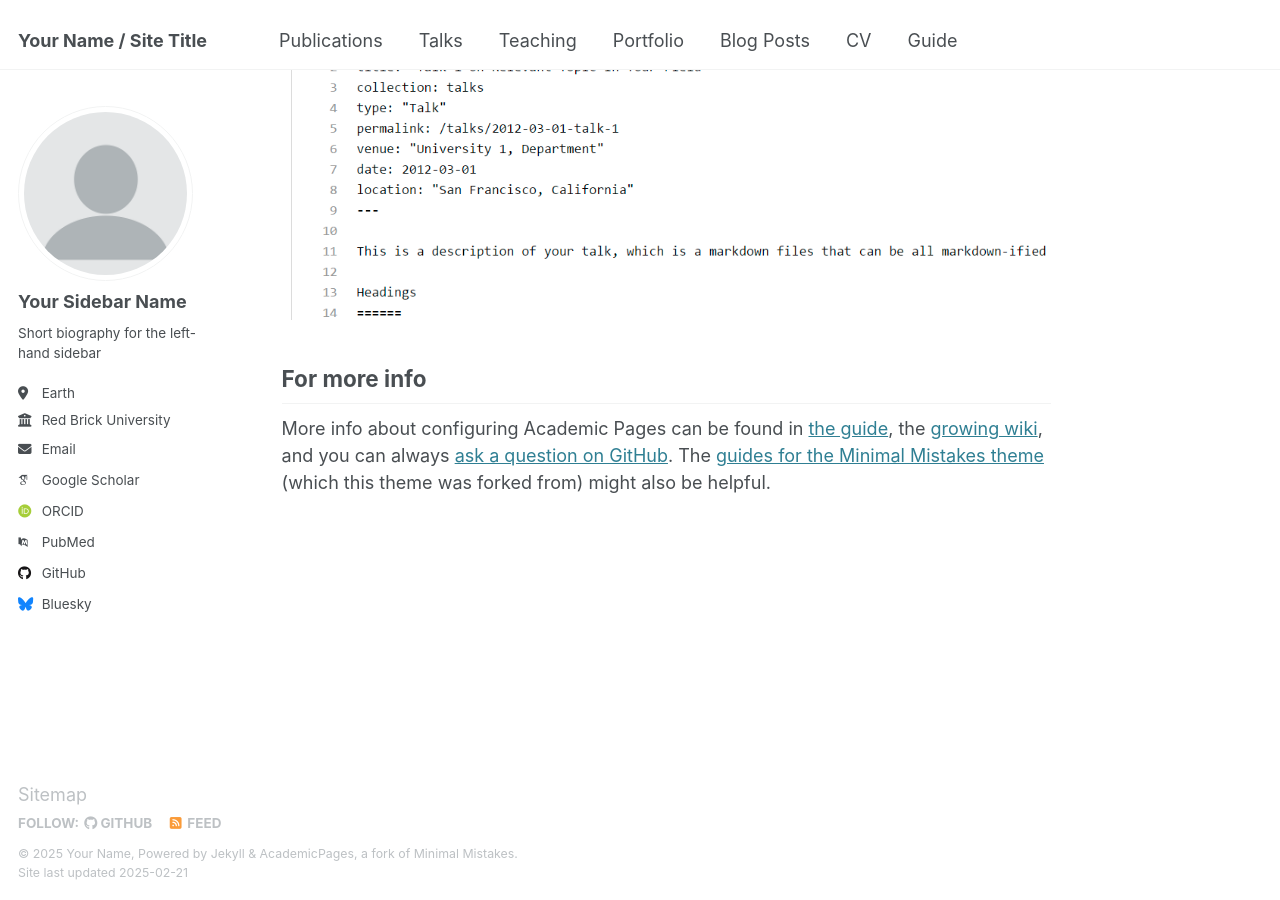
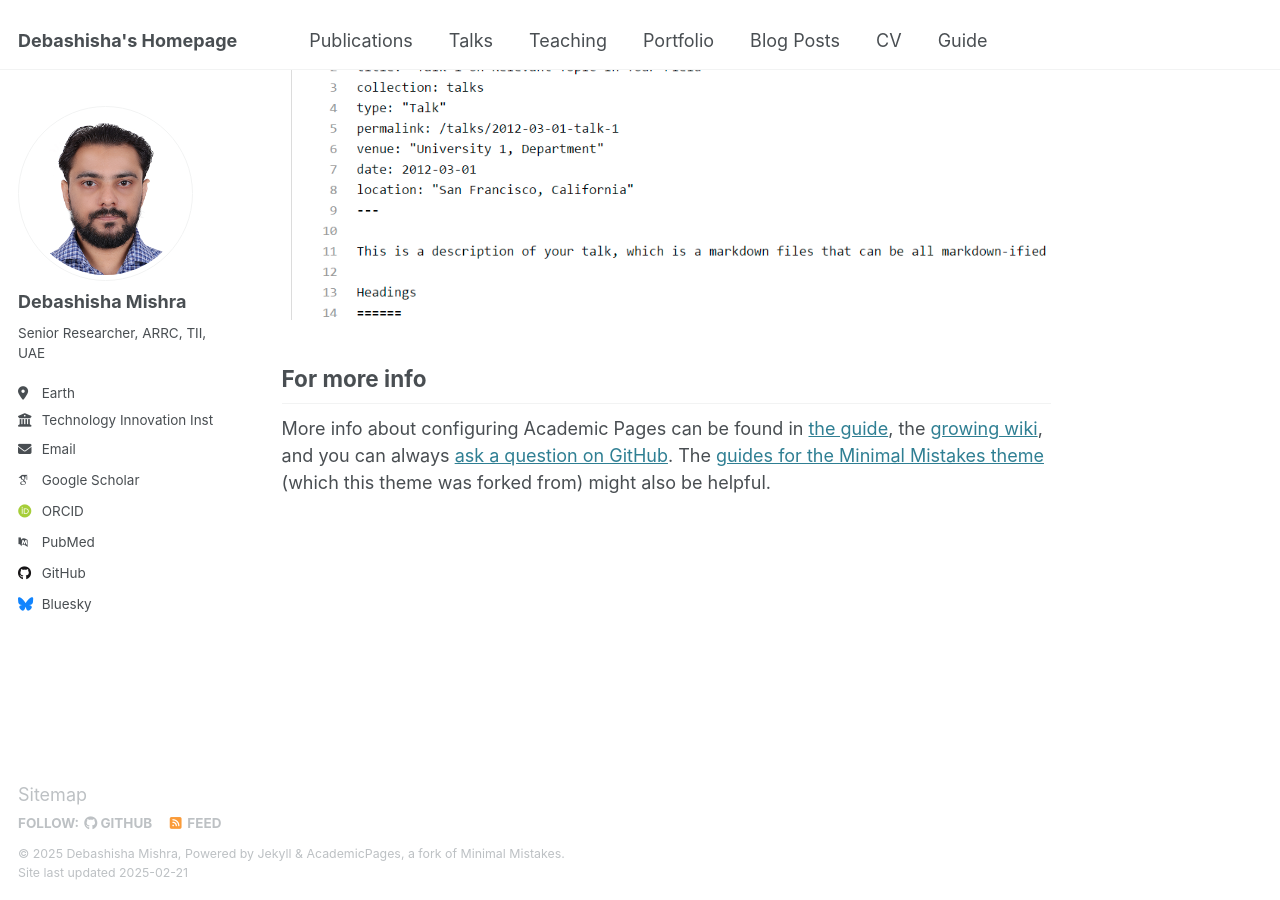
Before and after one commit to debashish216/debashish216.github.io, a Jekyll site: the page built from _pages/about.md, in a window 1280 px wide and 900 px high, scrolled down 2642 px. Built offline with Jekyll 4.4.1, drawn with Linux system fonts in a browser that asks for light colours; some web fonts are replaced.

Commit message:
Initial commit

```diff
--- a/_config.yml
+++ b/_config.yml
@@ -9,33 +9,33 @@
 # Basic Site Settings
 locale                   : "en-US"
 site_theme               : "default"
-title                    : "Your Name / Site Title"
+title                    : "Debashisha's Homepage"
 title_separator          : "-"
-name                     : &name "Your Name"
+name                     : &name "Debashisha Mishra"
 description              : &description "personal description"
-url                      : https://academicpages.github.io # the base hostname & protocol for your site e.g. "https://[your GitHub username].github.io"
+url                      : https://debashish216.github.io/ # the base hostname & protocol for your site e.g. "https://[your GitHub username].github.io"
 baseurl                  : "" # the subpath of your site, e.g. "/blog"
-repository               : "academicpages/academicpages.github.io"
+repository               : "https://github.com/debashish216/debashish216.github.io"
 
 # Site Author - The following control what appear as part of the author content on the side bar.
 #               If a field is blank the icon and link will not appear, otherwise it will be shown.
 #               Additional customization can be done by editing /_includes/author-profile.html
 author:
   # Biographic information
-  avatar           : "profile.png"
-  name             : "Your Sidebar Name"
+  avatar           : "ProfilePic.jpg"
+  name             : "Debashisha Mishra"
   pronouns         : # example: "she/her"
-  bio              : "Short biography for the left-hand sidebar"
+  bio              : "Senior Researcher, ARRC, TII, UAE"
   location         : "Earth"
-  employer         : "Red Brick University"
+  employer         : "Technology Innovation Institute (TII), United Arab Emirates"
   uri              : # URL
-  email            : "none@example.org"
+  email            : "debashisha.mishra[[AT]tii[[DOT]]ae"
 
   # Academic websites
   arxiv            : # URL - Update with the correct link to your profile
-  googlescholar    : "https://scholar.google.com/citations?user=PS_CX0AAAAAJ"
+  googlescholar    : "https://scholar.google.com/citations?user=--81kT8AAAAJ&hl=en&authuser=1"
   impactstory      : # URL
-  orcid            : "http://orcid.org/yourorcidurl"
+  orcid            : "https://orcid.org/0000-0002-6228-0699"
   semantic         : # URL
   pubmed           : "https://www.ncbi.nlm.nih.gov/pubmed/?term=john+snow"
   researchgate     : # URL
```
Also changed, not shown: images/ProfilePic.jpg (added).
